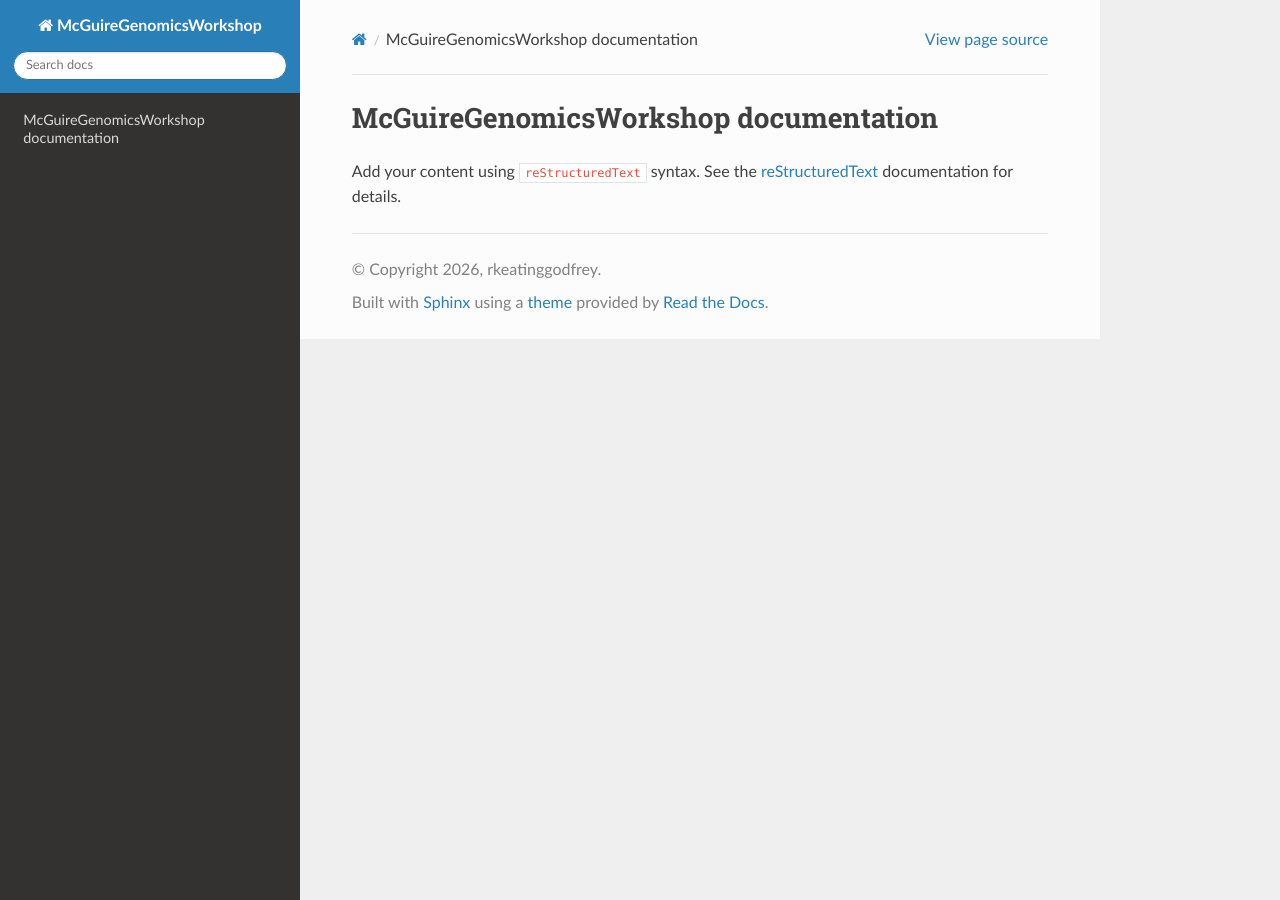
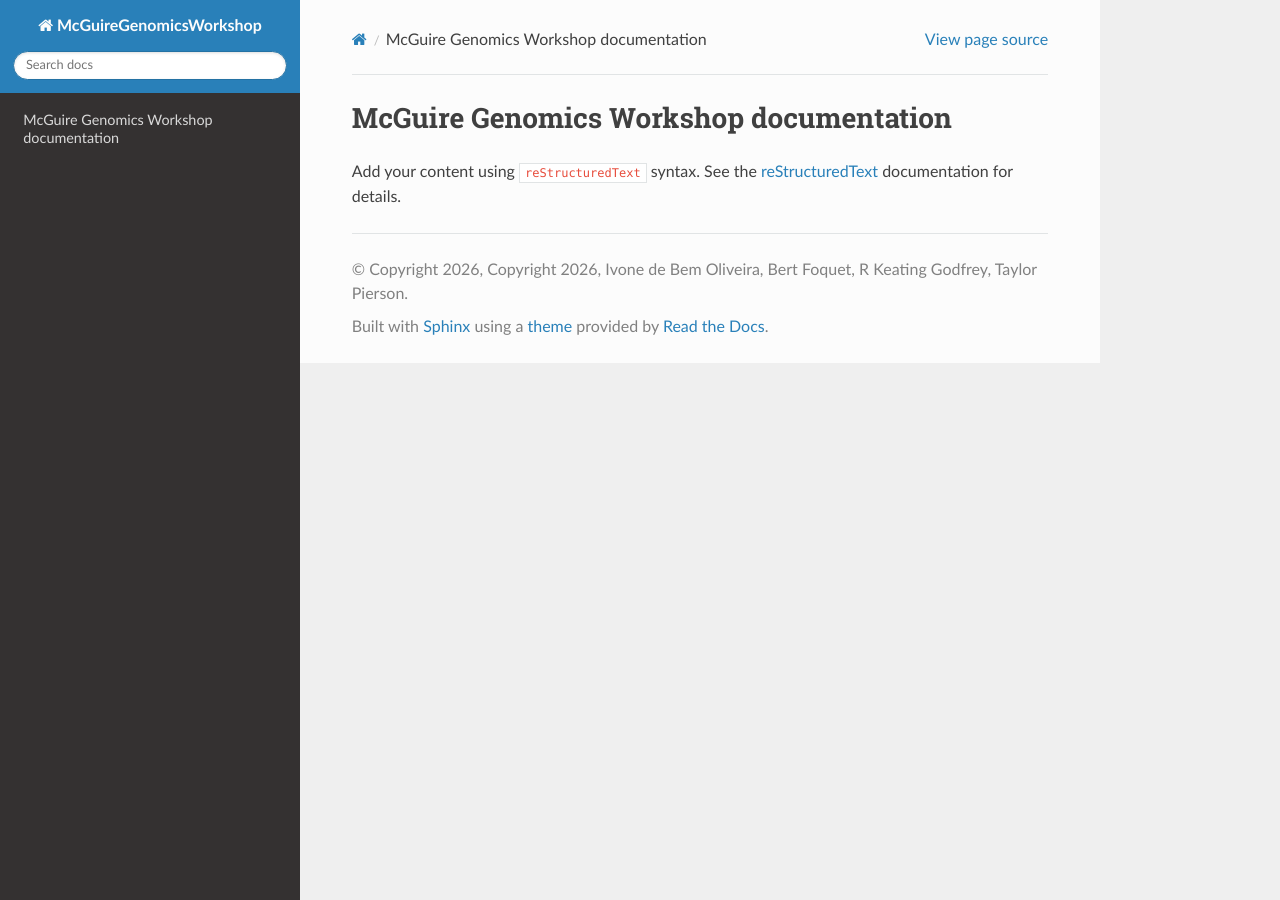
Before and after one commit to rkeatinggodfrey/mcguire_genomics_workshop, a Sphinx documentation site: the page built from source/index.rst, in a window 1280 px wide. Built offline with Sphinx 7.4.7 and the Read the Docs theme 3.1.0, drawn with Linux system fonts in a browser that asks for light colours.

Commit message:
config file updates

```diff
--- a/source/conf.py
+++ b/source/conf.py
@@ -7,7 +7,7 @@
 # https://www.sphinx-doc.org/en/master/usage/configuration.html#project-information
 
 project = 'McGuireGenomicsWorkshop'
-copyright = '2026, rkeatinggodfrey'
+copyright = '2026, Copyright 2026, Ivone de Bem Oliveira, Bert Foquet, R Keating Godfrey, Taylor Pierson'
 author = 'rkeatinggodfrey'
 
 # -- General configuration ---------------------------------------------------
--- a/source/index.rst
+++ b/source/index.rst
@@ -3,7 +3,7 @@
    You can adapt this file completely to your liking, but it should at least
    contain the root `toctree` directive.
 
-McGuireGenomicsWorkshop documentation
+McGuire Genomics Workshop documentation
 =====================================
 
 Add your content using ``reStructuredText`` syntax. See the
```
